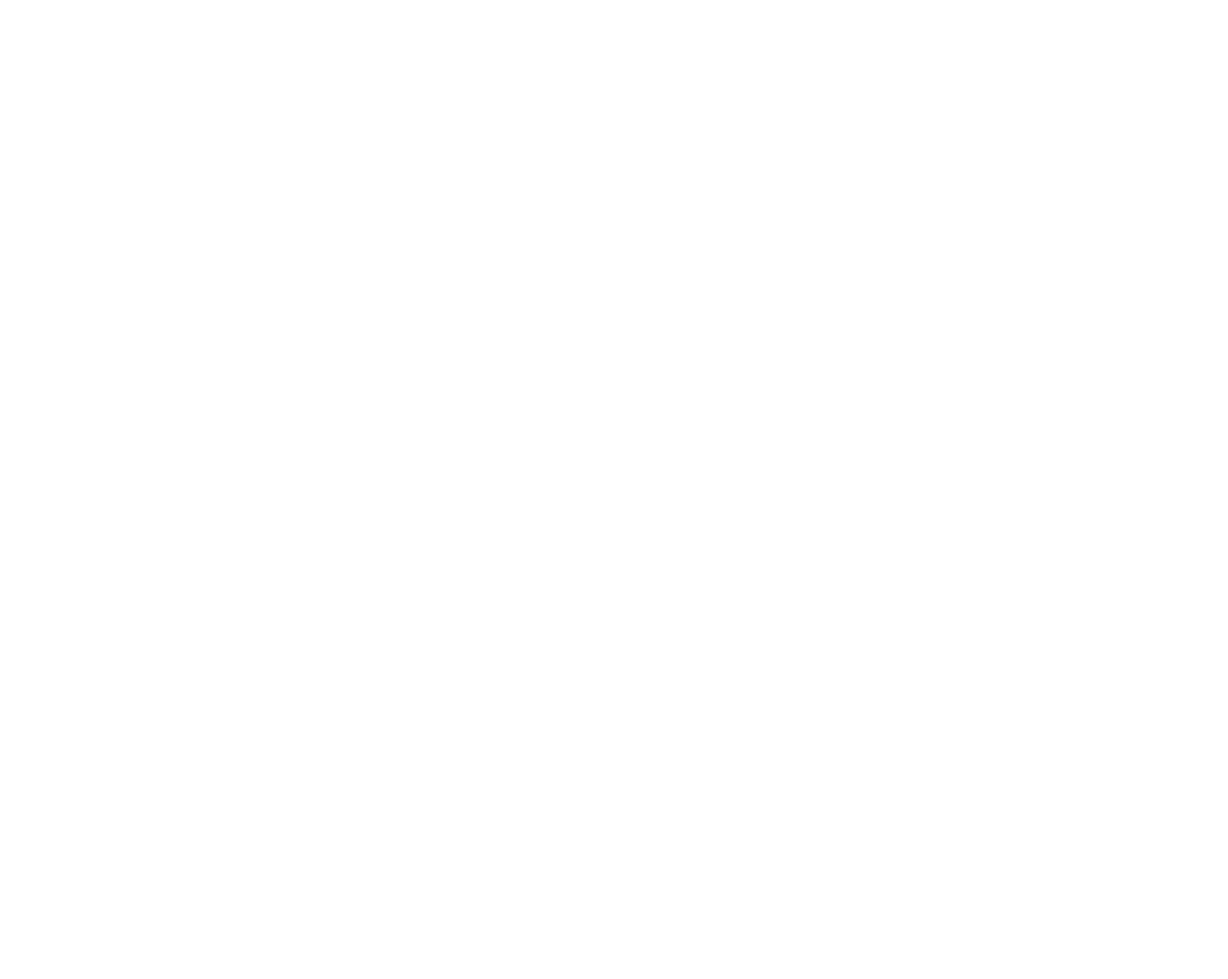
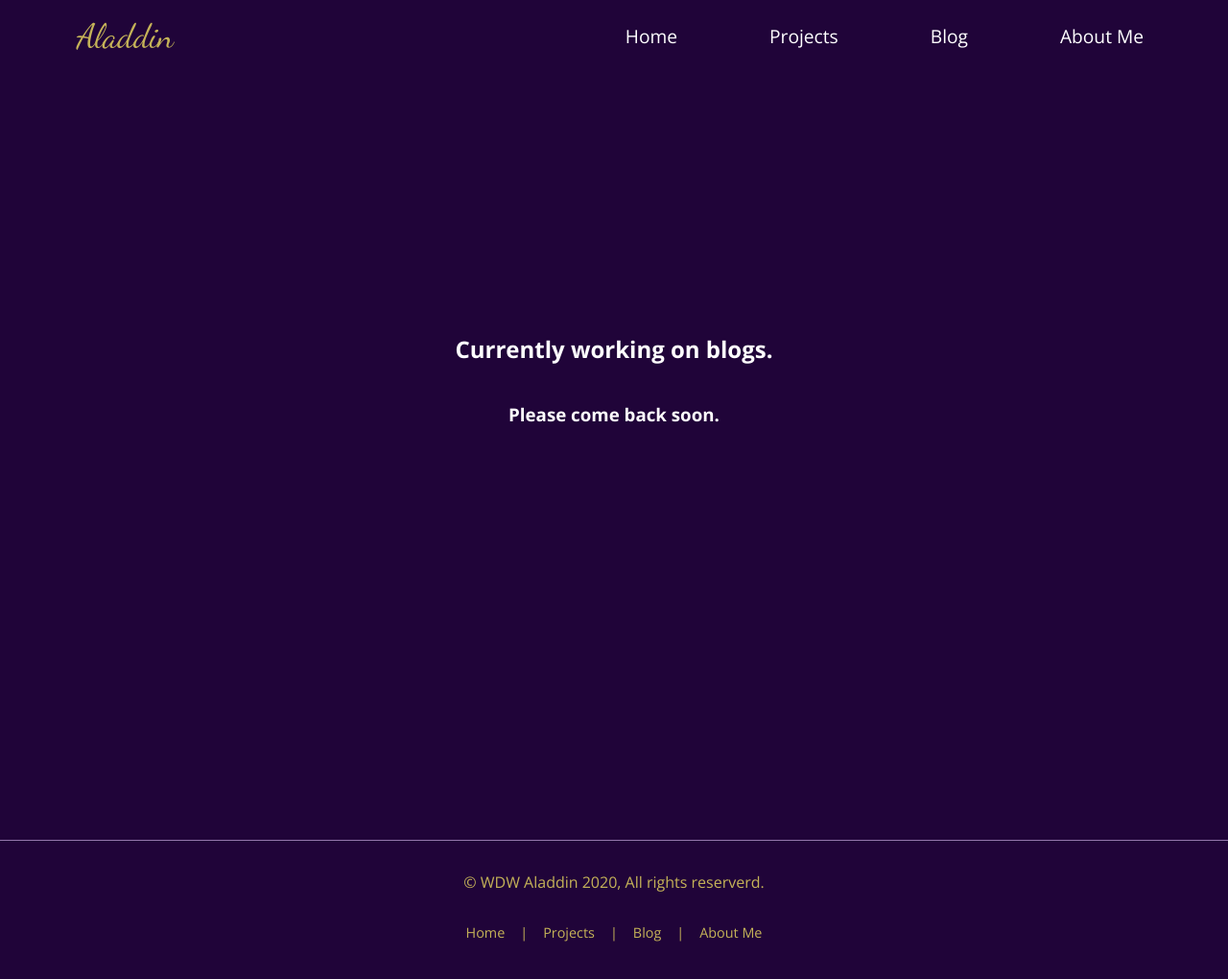
Before and after one commit to CSF2223/studentportfolio-jahjaamil, a plain HTML site: page blog.html in a window 1280 px wide. Shown: the whole page at 96% size. Before the commit the page ends 800 px from the top, so only its background shows below. Drawn offline with nearby package versions, Linux system fonts and the light colour scheme.

Commit message:
Submit for grading

```diff
--- a/aboutMe.html
+++ b/aboutMe.html
@@ -0,0 +1,57 @@
+<!DOCTYPE html>
+<html lang="en">
+<head>
+    <meta charset="UTF-8">
+    <meta name="viewport" content="width=device-width, initial-scale=1.0">
+    <meta http-equiv="X-UA-Compatible" content="ie=edge">
+    <link rel="stylesheet" href="style.css" type="text/css" />
+    <link rel="stylesheet" href="nav.css" type="text/css" />
+    <title>About Me</title>
+</head>
+<body>
+
+    <!-- Navagation Menu -->
+    <nav class="navbar">
+        <!-- logo -->
+        <div class="logo">Aladdin</div>
+        <!-- Hamburger toggle -->
+        <a href="#" class="toggle-button">
+            <span class="bar"></span>
+            <span class="bar"></span>
+            <span class="bar"></span>
+        </a>
+        <!-- page navigation Links-->
+        <div class="navbar-links">
+            <ul>
+                <li><a href="index.html">Home</a></li>
+                <li><a href="projects.html">Projects</a></li>
+                <li><a href="blog.html">Blog</a></li>
+                <li><a href="aboutMe.html">About Me</a></li>
+            </ul>   <!-- close ul list -->
+        </div>   <!-- close navbar links class -->
+    </nav>   <!-- close navbar class -->
+
+  <section class="filler">
+      <h1>To be completed by students.</h1>
+      <h3>On their personal student portfolio.</h3>
+  </section>
+
+
+
+    <footer>
+        <p class="copyright">&copy; WDW Aladdin 2020, All rights reserverd.</p>
+        <ul class="bottomNav">
+            <li><a href="index.html">Home</a></li>
+            <li class="divider">|</li>
+            <li><a href="projects.html">Projects</a></li>
+            <li class="divider">|</li>
+            <li><a href="blog.html">Blog</a></li>
+            <li class="divider">|</li>
+            <li><a href="aboutMe.html">About Me</a></li>
+        </ul>
+    </footer>
+
+
+    <script type="text/javascript" src="script.js"></script>
+</body>
+</html>
--- a/blog.html
+++ b/blog.html
@@ -0,0 +1,57 @@
+<!DOCTYPE html>
+<html lang="en">
+<head>
+    <meta charset="UTF-8">
+    <meta name="viewport" content="width=device-width, initial-scale=1.0">
+    <meta http-equiv="X-UA-Compatible" content="ie=edge">
+    <link rel="stylesheet" href="style.css" type="text/css" />
+    <link rel="stylesheet" href="nav.css" type="text/css" />
+    <title>Aladdin's Blog</title>
+</head>
+<body>
+
+    <!-- Navagation Menu -->
+    <nav class="navbar">
+        <!-- logo -->
+        <div class="logo">Aladdin</div>
+        <!-- Hamburger toggle -->
+        <a href="#" class="toggle-button">
+            <span class="bar"></span>
+            <span class="bar"></span>
+            <span class="bar"></span>
+        </a>
+        <!-- page navigation Links-->
+        <div class="navbar-links">
+            <ul>
+                <li><a href="index.html">Home</a></li>
+                <li><a href="projects.html">Projects</a></li>
+                <li><a href="blog.html">Blog</a></li>
+                <li><a href="aboutMe.html">About Me</a></li>
+            </ul>   <!-- close ul list -->
+        </div>   <!-- close navbar links class -->
+    </nav>   <!-- close navbar class -->
+
+  <section class="filler">
+      <h1>Currently working on blogs.</h1>
+      <h3>Please come back soon.</h3>
+  </section>
+
+
+
+    <footer>
+        <p class="copyright">&copy; WDW Aladdin 2020, All rights reserverd.</p>
+        <ul class="bottomNav">
+            <li><a href="index.html">Home</a></li>
+            <li class="divider">|</li>
+            <li><a href="projects.html">Projects</a></li>
+            <li class="divider">|</li>
+            <li><a href="blog.html">Blog</a></li>
+            <li class="divider">|</li>
+            <li><a href="aboutMe.html">About Me</a></li>
+        </ul>
+    </footer>
+
+
+    <script type="text/javascript" src="script.js"></script>
+</body>
+</html>
--- a/nav.css
+++ b/nav.css
@@ -68,6 +68,27 @@ black: #000
     border-radius: 10px;
 }
 
+.bottomNav {
+    margin: 0;
+    padding: 0;
+    display: flex;
+    justify-content: center;
+    align-items: center;
+}
+
+.bottomNav li {
+    list-style: none;
+    font-size: 0.9rem;
+    padding: 0 0.5rem;
+}
+
+.bottomNav li a {
+    text-decoration: none;
+    color: #c5b358;
+    display: block;
+}
+
+
 
 @media (max-width: 800px) {
     .toggle-button {
--- a/style.css
+++ b/style.css
@@ -143,6 +143,35 @@ body {
     padding: 1.5rem;
 }
 
+footer {
+    text-align: center;
+    color: #c5b358;
+    margin: 10rem 0;
+    border-top: 1px solid #9277AC;
+}
+
+.copyright {
+    margin: 1rem;
+    padding: 1rem;
+    font-size: 1rem;
+    color: #c5b358;
+    display: block;
+
+}
+
+.filler {
+    display: flex;
+    flex-direction: column;
+    justify-content: center;
+    align-items: center;
+    margin: 0;
+    height: 80vh;
+}
+
+
+
+
+
 
 
 @media (min-width: 800px) {
```
Also changed, not shown: index.html (+14 -1 lines), projects.html (+13 -2 lines).
